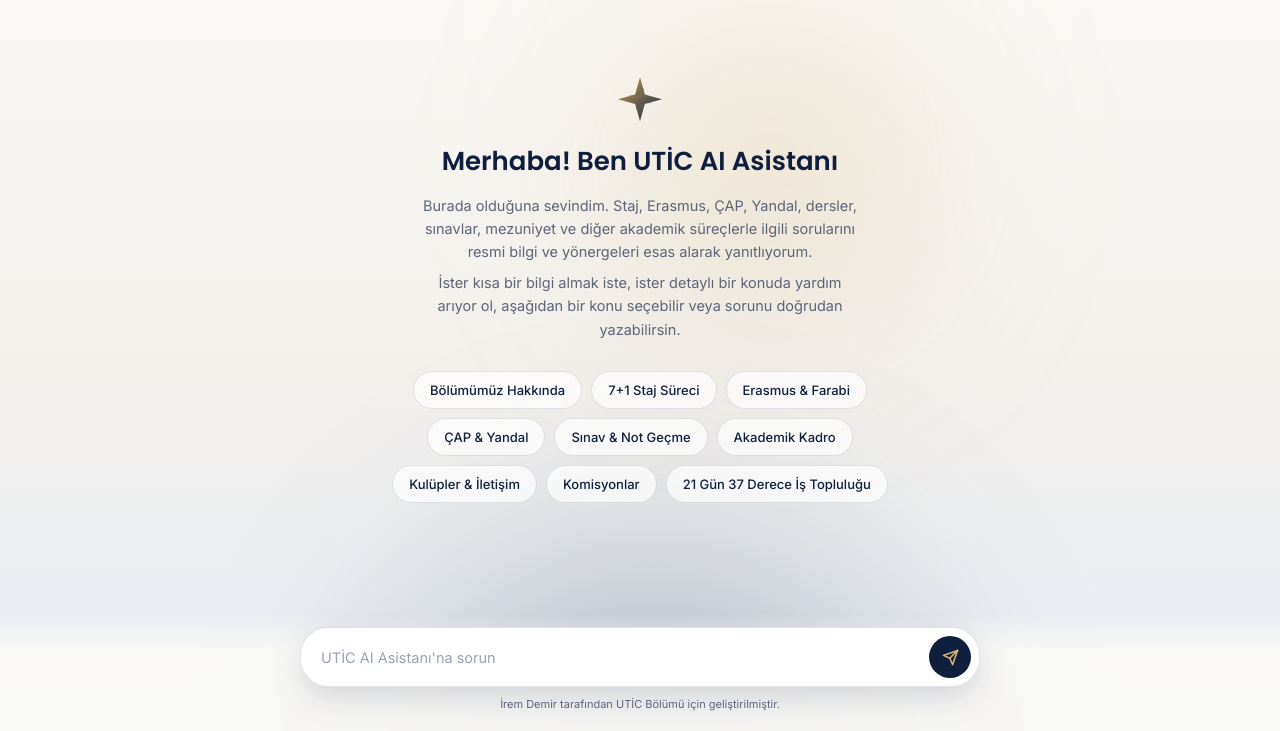
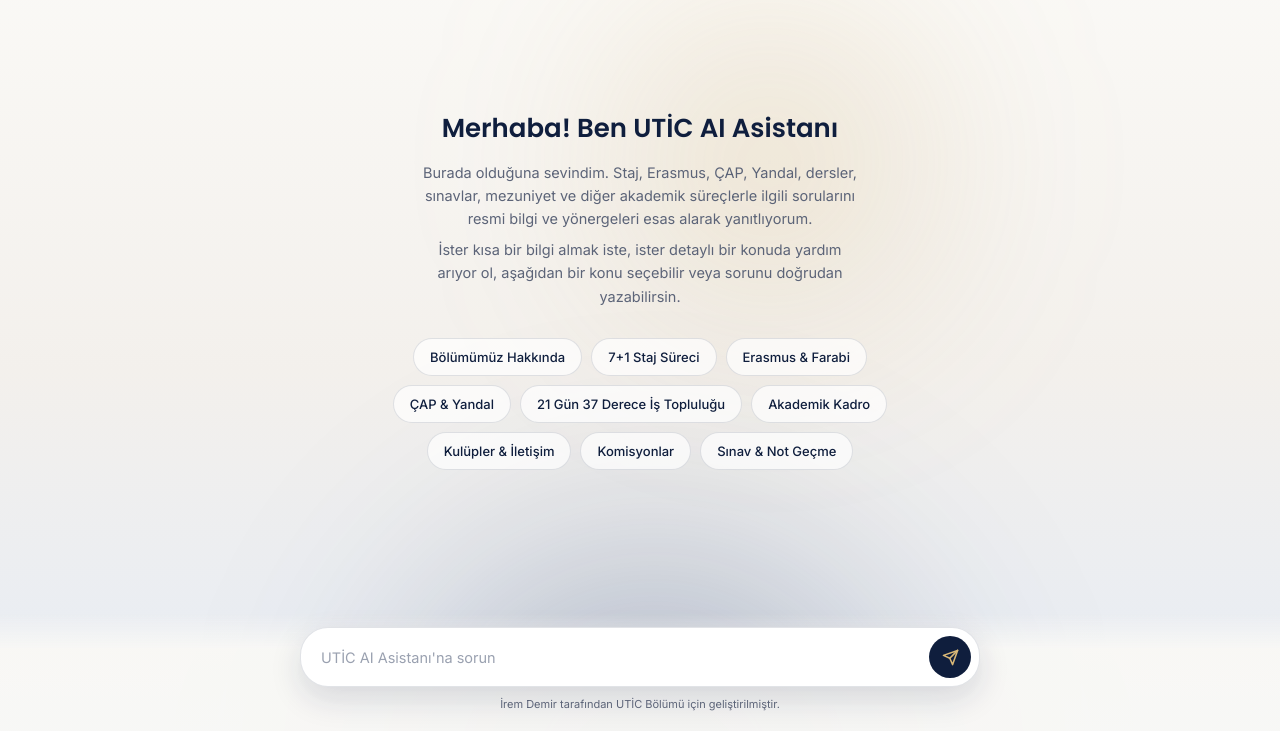
Before and after one commit to iremdemi/utic-ai-asistan, a website: page index.html in a window 1280 px wide. Shown: the part 69-800 px from the top of the page. Drawn offline with Linux system fonts and the light colour scheme.

Commit message:
Remove sparkle element and update queries

```diff
--- a/index.html
+++ b/index.html
@@ -135,27 +135,6 @@
   }
 
   .hero.hidden { display: none; }
-
-  .sparkle {
-    width: 44px;
-    height: 44px;
-    position: relative;
-    margin-bottom: 22px;
-  }
-
-  .sparkle::before,
-  .sparkle::after {
-    content: "";
-    position: absolute;
-    inset: 0;
-    background: linear-gradient(135deg, var(--gold-500), var(--navy-800));
-    clip-path: polygon(50% 0%, 61% 39%, 100% 50%, 61% 61%, 50% 100%, 39% 61%, 0% 50%, 39% 39%);
-  }
-
-  .sparkle::after {
-    transform: scale(0.55) rotate(20deg);
-    opacity: 0.55;
-  }
 
   .hero h1 {
     font-family: 'Poppins', sans-serif;
@@ -425,7 +404,6 @@
 
 <main>
   <div class="hero" id="hero">
-    <div class="sparkle"></div>
     <h1>Merhaba! Ben UTİC AI Asistanı</h1>
     <p>Burada olduğuna sevindim. Staj, Erasmus, ÇAP, Yandal, dersler, sınavlar, mezuniyet ve diğer akademik süreçlerle ilgili sorularını resmi bilgi ve yönergeleri esas alarak yanıtlıyorum.</p>
     <p>İster kısa bir bilgi almak iste, ister detaylı bir konuda yardım arıyor ol, aşağıdan bir konu seçebilir veya sorunu doğrudan yazabilirsin.</p>
@@ -498,13 +476,9 @@
       ],
     },
     {
-      icon: '📝', label: 'Sınav & Not Geçme',
-      query: 'Sınavlardan geçme notu kaç ve nasıl hesaplanıyor?',
-      submenu: [
-        { label: 'Bütünlemeye kimler giremez?', query: 'Bütünleme sınavına kimler giremez?' },
-        { label: 'Çakışma kuralı nasıl işliyor?', query: 'Ders tekrarında çakışma kuralı ve istisnaları nedir?' },
-        { label: 'Notlar nasıl hesaplanıyor?', query: 'Ders notları nasıl hesaplanıyor?' },
-      ],
+      icon: '💼', label: '21 Gün 37 Derece İş Topluluğu',
+      query: '21 Gün 37 Derece İş Topluluğu hakkında bilgi verir misin?',
+      submenu: [],
     },
     {
       icon: '👩‍🏫', label: 'Akademik Kadro',
@@ -533,9 +507,13 @@
       ],
     },
     {
-      icon: '💼', label: '21 Gün 37 Derece İş Topluluğu',
-      query: '21 Gün 37 Derece İş Topluluğu hakkında bilgi verir misin?',
-      submenu: [],
+      icon: '📝', label: 'Sınav & Not Geçme',
+      query: 'Sınavlardan geçme notu kaç ve nasıl hesaplanıyor?',
+      submenu: [
+        { label: 'Bütünlemeye kimler giremez?', query: 'Bütünleme sınavına kimler giremez?' },
+        { label: 'Çakışma kuralı nasıl işliyor?', query: 'Ders tekrarında çakışma kuralı ve istisnaları nedir?' },
+        { label: 'Notlar nasıl hesaplanıyor?', query: 'Ders notları nasıl hesaplanıyor?' },
+      ],
     },
   ];
 
```
